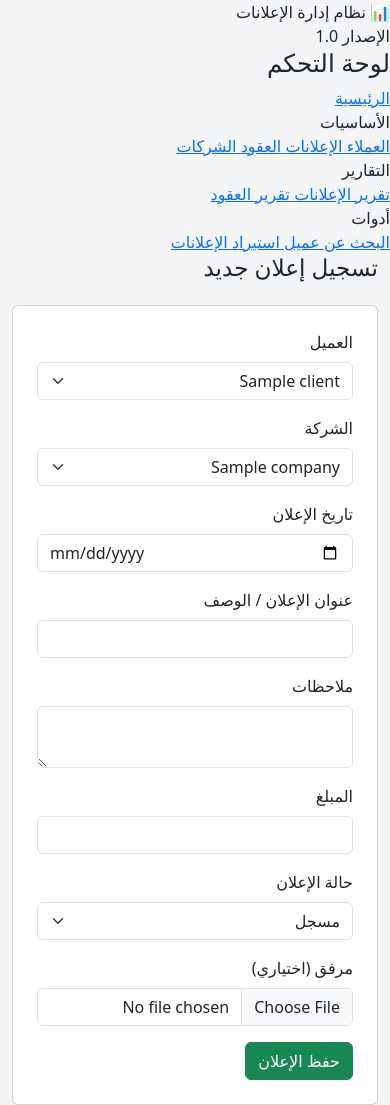
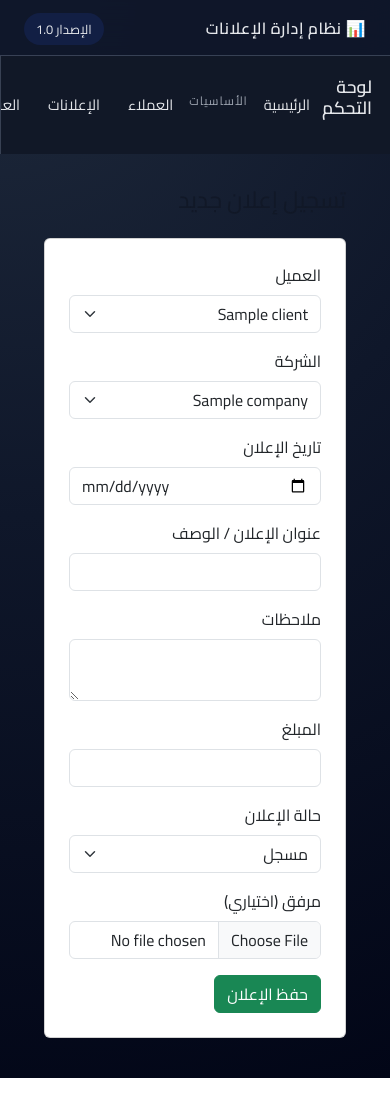
Before and after one commit to effatahmed67-ship-it/ads-system, a Flask app: page /add_ad in a window 390 px wide. After the commit the page ends 1078 px from the top, so only its background shows below. Run offline with Flask 3, Linux system fonts and the light colour scheme; tables that the repository leaves empty hold one stand-in row (values such as "Sample post").

Commit message:
Update style.css

```diff
--- a/static/css/style.css
+++ b/static/css/style.css
@@ -1,91 +1,274 @@
-body {
-    font-family: "Tajawal", system-ui, -apple-system, BlinkMacSystemFont, "Segoe UI", sans-serif;
-    background-color: #f4f5f7;
-    direction: rtl;
-    text-align: right;
-    margin: 0;
+/* ==============
+   إعدادات عامة
+   ============== */
+
+:root {
+    --odoo-bg: #0f172a;             /* خلفية أزرق غامق */
+    --odoo-bg-soft: #111827;
+    --odoo-card: #f9fafb;
+    --odoo-border: #e5e7eb;
+    --odoo-primary: #7c3aed;        /* بنفسجي جميل مثل Odoo */
+    --odoo-primary-soft: #ede9fe;
+    --odoo-text-main: #111827;
+    --odoo-text-soft: #6b7280;
 }
 
-/* غلاف التطبيق */
-.app-wrapper {
-    display: flex;
-    min-height: 100vh;
+*,
+*::before,
+*::after {
+    box-sizing: border-box;
 }
 
-/* الشريط الجانبي */
-.sidebar {
-    width: 260px;
-    background: #14213d;
-    color: #fff;
+body {
+    margin: 0;
+    padding: 0;
+    font-family: "Cairo", system-ui, -apple-system, BlinkMacSystemFont, "Segoe UI", sans-serif;
+    background: radial-gradient(circle at top left, #1e293b 0, var(--odoo-bg) 45%, #020617 100%);
+    color: var(--odoo-text-main);
+}
+
+/* ==============
+   الهيكل العام
+   ============== */
+
+.odoo-app {
+    min-height: 100vh;
     display: flex;
     flex-direction: column;
-    position: fixed;
-    top: 0;
-    right: 0;
-    bottom: 0;
 }
 
-.sidebar-header {
-    padding: 1.5rem 1.25rem 1rem;
-    border-bottom: 1px solid rgba(255, 255, 255, 0.1);
+.odoo-topbar {
+    height: 56px;
+    background: rgba(15, 23, 42, 0.95);
+    color: #e5e7eb;
+    display: flex;
+    align-items: center;
+    justify-content: space-between;
+    padding: 0 24px;
+    border-bottom: 1px solid rgba(148, 163, 184, 0.3);
+    backdrop-filter: blur(12px);
 }
 
-.sidebar-header h2 {
-    font-size: 1.3rem;
-    margin: 0;
+.odoo-topbar-title {
+    font-weight: 600;
+    letter-spacing: 0.03em;
 }
 
-.sidebar-menu {
-    padding: 0.75rem 0.5rem 1.5rem;
-    overflow-y: auto;
+.odoo-badge {
+    background: rgba(30, 64, 175, 0.2);
+    border-radius: 999px;
+    padding: 4px 12px;
+    font-size: 0.8rem;
 }
 
-.sidebar-link {
-    display: block;
-    padding: 0.65rem 1rem;
-    margin-bottom: 0.25rem;
-    border-radius: 0.5rem;
-    color: #f8f9fa;
-    text-decoration: none;
-    font-size: 0.95rem;
-    transition: background-color 0.15s ease, transform 0.1s ease;
+/* الجسم (قائمة + محتوى) */
+
+.odoo-body {
+    display: flex;
+    min-height: calc(100vh - 56px);
 }
 
-.sidebar-link:hover {
-    background: #1f2c4b;
-    transform: translateX(-2px);
+/* ==============
+   القائمة الجانبية
+   ============== */
+
+.odoo-sidebar {
+    width: 260px;
+    background: var(--odoo-bg-soft);
+    color: #e5e7eb;
+    padding: 20px 18px;
+    position: sticky;
+    top: 56px;
+    align-self: flex-start;
+    border-left: 1px solid rgba(148, 163, 184, 0.3);
 }
 
-/* منطقة المحتوى */
-.content {
-    flex: 1;
-    margin-right: 260px; /* نفس عرض الـ sidebar */
-    padding: 2.5rem 2.5rem 2rem 2.5rem;
+.odoo-sidebar-header h2 {
+    font-size: 1.1rem;
+    margin: 0 0 16px;
+    font-weight: 600;
 }
 
-/* كرت بسيط للمحتوى */
-.card-page {
-    background: #fff;
-    border-radius: 1rem;
-    padding: 2rem;
-    box-shadow: 0 8px 24px rgba(15, 23, 42, 0.08);
+.odoo-menu {
+    display: flex;
+    flex-direction: column;
+    gap: 4px;
 }
 
-/* عنوان رئيسي */
-.page-title {
-    font-size: 1.6rem;
-    font-weight: 600;
-    margin-bottom: 1.5rem;
+.odoo-menu-section {
+    margin-top: 16px;
+    margin-bottom: 4px;
+    font-size: 0.75rem;
+    text-transform: uppercase;
+    letter-spacing: 0.08em;
+    color: #9ca3af;
 }
 
-/* استجابة مع الشاشات الصغيرة */
-@media (max-width: 768px) {
-    .sidebar {
-        position: fixed;
-        width: 220px;
+.odoo-menu-item {
+    display: flex;
+    align-items: center;
+    justify-content: flex-end;
+    text-decoration: none;
+    color: #e5e7eb;
+    padding: 10px 12px;
+    border-radius: 10px;
+    font-size: 0.92rem;
+    transition: all 0.15s ease-in-out;
+    position: relative;
+}
+
+.odoo-menu-item::before {
+    content: "";
+    position: absolute;
+    left: 8px;
+    width: 4px;
+    height: 0;
+    border-radius: 999px;
+    background: var(--odoo-primary);
+    transition: height 0.2s ease;
+}
+
+.odoo-menu-item:hover {
+    background: rgba(148, 163, 184, 0.16);
+}
+
+.odoo-menu-item:hover::before {
+    height: 60%;
+}
+
+/* ==============
+   منطقة المحتوى
+   ============== */
+
+.odoo-content {
+    flex: 1;
+    padding: 32px 32px 40px;
+    background: transparent;
+    display: flex;
+    flex-direction: column;
+    gap: 24px;
+}
+
+/* عنوان الصفحة */
+
+.odoo-page-header {
+    display: flex;
+    justify-content: space-between;
+    align-items: flex-end;
+    gap: 12px;
+}
+
+.page-title {
+    font-size: 1.5rem;
+    font-weight: 700;
+    color: #f9fafb;
+}
+
+.page-subtitle {
+    margin: 0;
+    font-size: 0.9rem;
+    color: #cbd5f5;
+}
+
+/* الكروت */
+
+.odoo-card {
+    background: var(--odoo-card);
+    border-radius: 16px;
+    padding: 20px 20px 16px;
+    box-shadow:
+        0 18px 45px rgba(15, 23, 42, 0.35),
+        0 0 0 1px rgba(148, 163, 184, 0.08);
+}
+
+/* فورم */
+
+.odoo-form-row {
+    display: flex;
+    gap: 12px;
+    flex-wrap: wrap;
+}
+
+.odoo-form-row > * {
+    flex: 1;
+    min-width: 180px;
+}
+
+.odoo-label {
+    font-size: 0.82rem;
+    margin-bottom: 4px;
+    color: var(--odoo-text-soft);
+}
+
+.odoo-input {
+    border-radius: 12px !important;
+    border: 1px solid var(--odoo-border);
+    font-size: 0.9rem;
+    padding: 8px 10px;
+}
+
+.odoo-input:focus {
+    border-color: var(--odoo-primary);
+    box-shadow: 0 0 0 1px var(--odoo-primary-soft);
+}
+
+/* أزرار */
+
+.odoo-btn-primary {
+    border-radius: 999px;
+    border: none;
+    padding: 8px 22px;
+    background: var(--odoo-primary);
+    color: #fff;
+    font-size: 0.9rem;
+    font-weight: 600;
+    transition: background 0.15s ease, transform 0.1s ease;
+}
+
+.odoo-btn-primary:hover {
+    background: #6d28d9;
+    transform: translateY(-1px);
+}
+
+/* جدول */
+
+.odoo-table {
+    font-size: 0.88rem;
+}
+
+.odoo-table thead th {
+    background: #f3f4f6;
+    border-bottom: 1px solid var(--odoo-border);
+    font-weight: 600;
+}
+
+.odoo-table tbody tr:nth-child(even) {
+    background: #f9fafb;
+}
+
+/* للبحث */
+
+.search-input-large {
+    border-radius: 999px !important;
+    padding-inline: 20px !important;
+}
+
+/* موبايل بسيط */
+
+@media (max-width: 992px) {
+    .odoo-body {
+        flex-direction: column;
     }
-    .content {
-        margin-right: 220px;
-        padding: 1.5rem;
+    .odoo-sidebar {
+        width: 100%;
+        display: flex;
+        overflow-x: auto;
+    }
+    .odoo-menu {
+        flex-direction: row;
+        flex-wrap: nowrap;
+    }
+    .odoo-menu-item {
+        white-space: nowrap;
     }
 }
```
